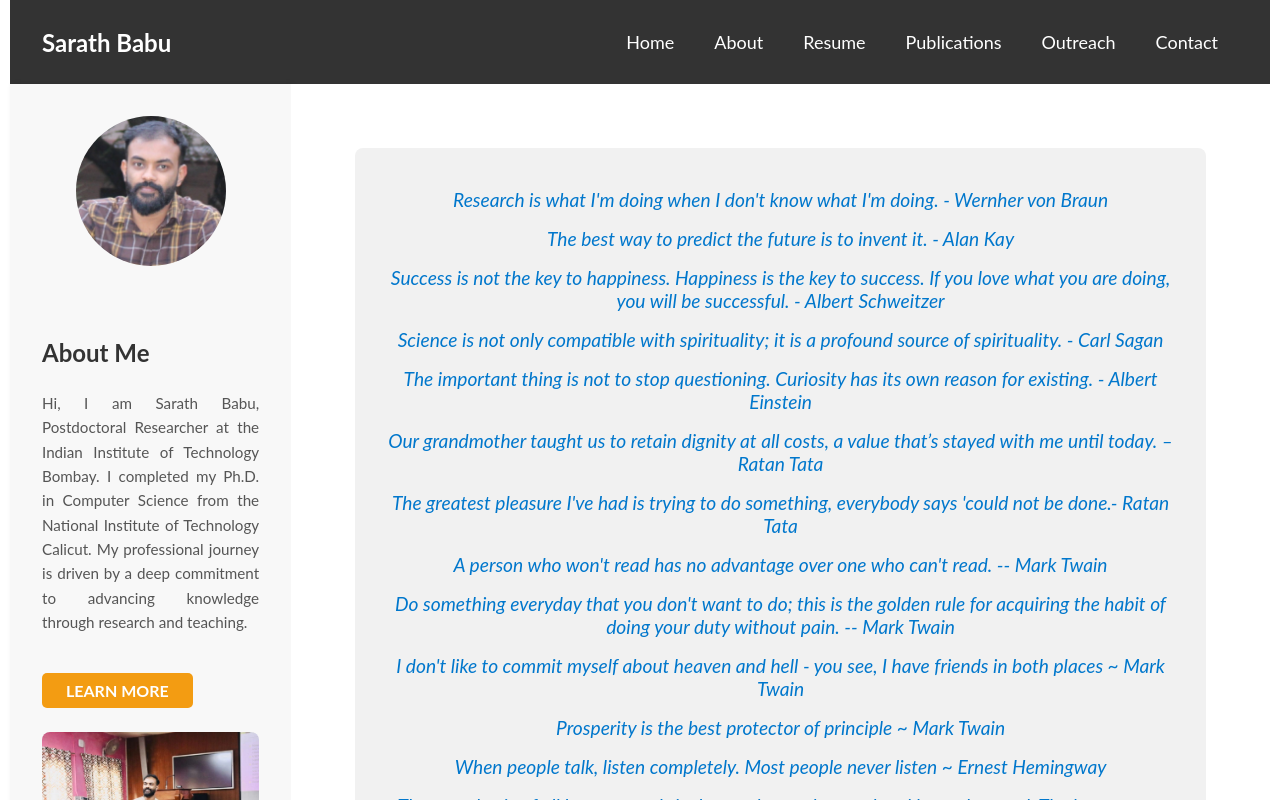
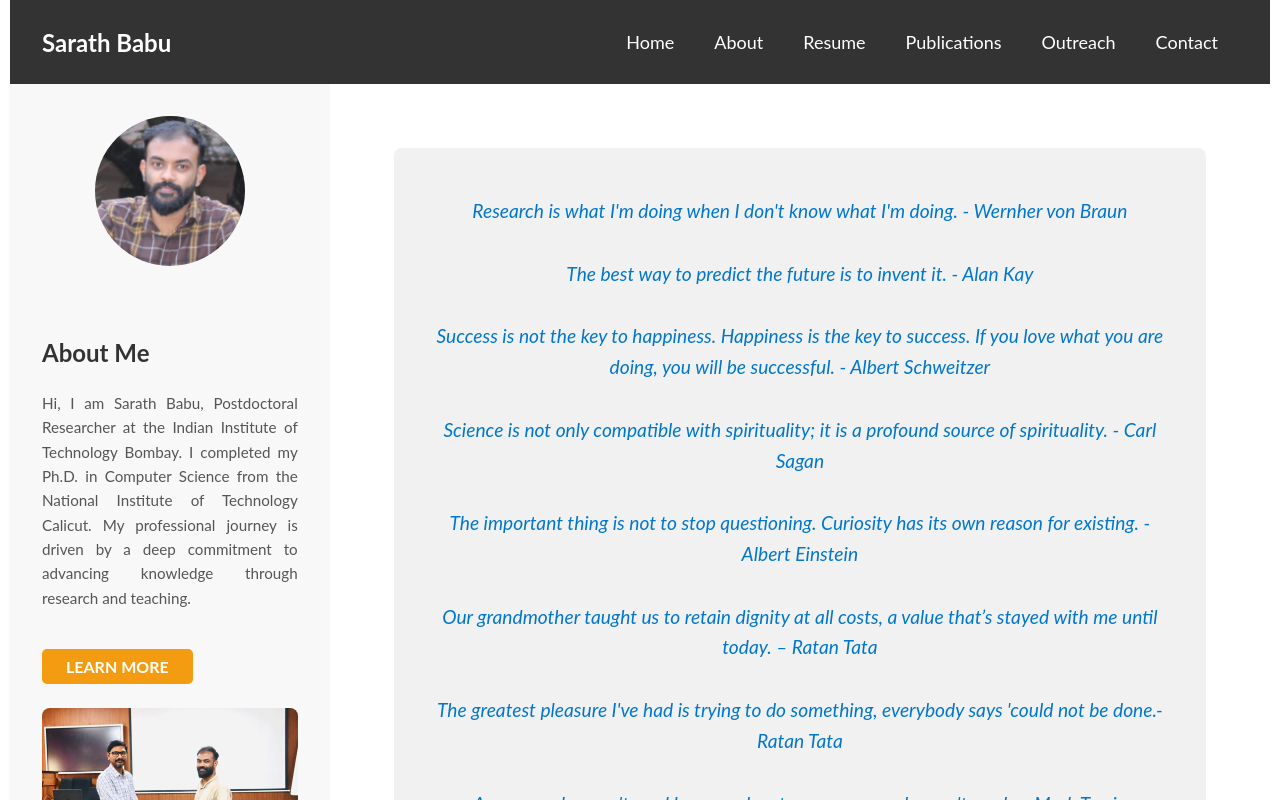
Before and after one commit to SarathBabu0410/personal-wesite, a React (Create React App) app: page / in a window 1280 px wide. Shown: the top 800 px of the page. Built offline with nearby package versions, Linux system fonts and the light colour scheme.

Commit message:
Changed the header to span full screen width

```diff
--- a/src/components/NewsAndUpdates.js
+++ b/src/components/NewsAndUpdates.js
@@ -33,22 +33,23 @@ const NewsContainer = styled.div`
 const QuoteBox = styled.div`
   padding: 2rem;
   border-radius: 8px;
-  margin-bottom: 1.5rem; /* Space between quotes and news box */
+  margin-bottom: 2rem; /* Space between quotes and news box */
   animation: ${fadeIn} 1s ease-out; /* Fade-in animation */
-  height: auto; /* Dynamic height to fit all quotes */
-  display: flex; /* Center content vertically */
+  background-color: #f1f1f1; /* Light background for quotes section */
+  display: flex;
   flex-direction: column; /* Align quotes vertically */
-  align-items: center; /* Align items in the center vertically */
+  align-items: center; /* Center items horizontally */
   justify-content: center; /* Center content horizontally */
-  background-color: #f1f1f1; /* Light background for quotes section */
 `;
 
 const QuoteText = styled.p`
   font-size: 1.2rem; /* Slightly smaller font for quotes */
   font-style: italic;
-  color: #0077cc; /* Change color for better visibility */
+  color: #0077cc; /* Blue color for better visibility */
   text-align: center;
-  margin: 0.5rem 0; /* Space between quotes */
+  margin: 1rem 0; /* Space between quotes */
+  max-width: 900px; /* Limit width for readability */
+  line-height: 1.6; /* Line spacing for clarity */
 `;
 
 // Header for the News and Updates section
```
